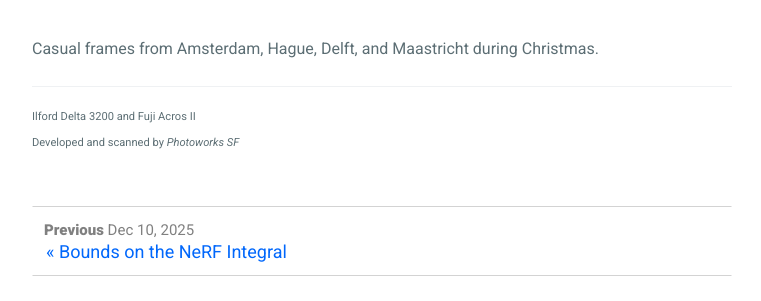
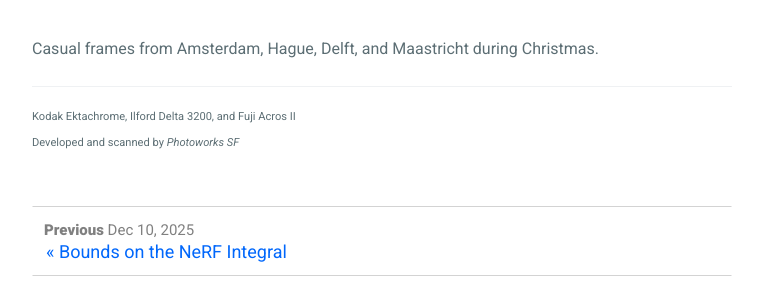
Before and after one commit to frankwang95/frankwang95.github.io, a Jekyll site: the page built from _posts/2026-03-29-netherlands.md, in a window 1280 px wide. Shown: the part 1890-2191 px from the top of the page, without its empty margins (258-1019 px from the left). Built offline with Jekyll 4.4.1, drawn with Linux system fonts in a browser that asks for light colours.

Commit message:
Update Netherlands post

```diff
--- a/_posts/2026-03-29-netherlands.md
+++ b/_posts/2026-03-29-netherlands.md
@@ -31,6 +31,6 @@ Casual frames from Amsterdam, Hague, Delft, and Maastricht during Christmas.
 
 ---
 
-<sub><sup>Ilford Delta 3200 and Fuji Acros II</sup></sub>
+<sub><sup>Kodak Ektachrome, Ilford Delta 3200, and Fuji Acros II</sup></sub>
 <br>
 <sub><sup>Developed and scanned by *Photoworks SF*</sup></sub>
```
